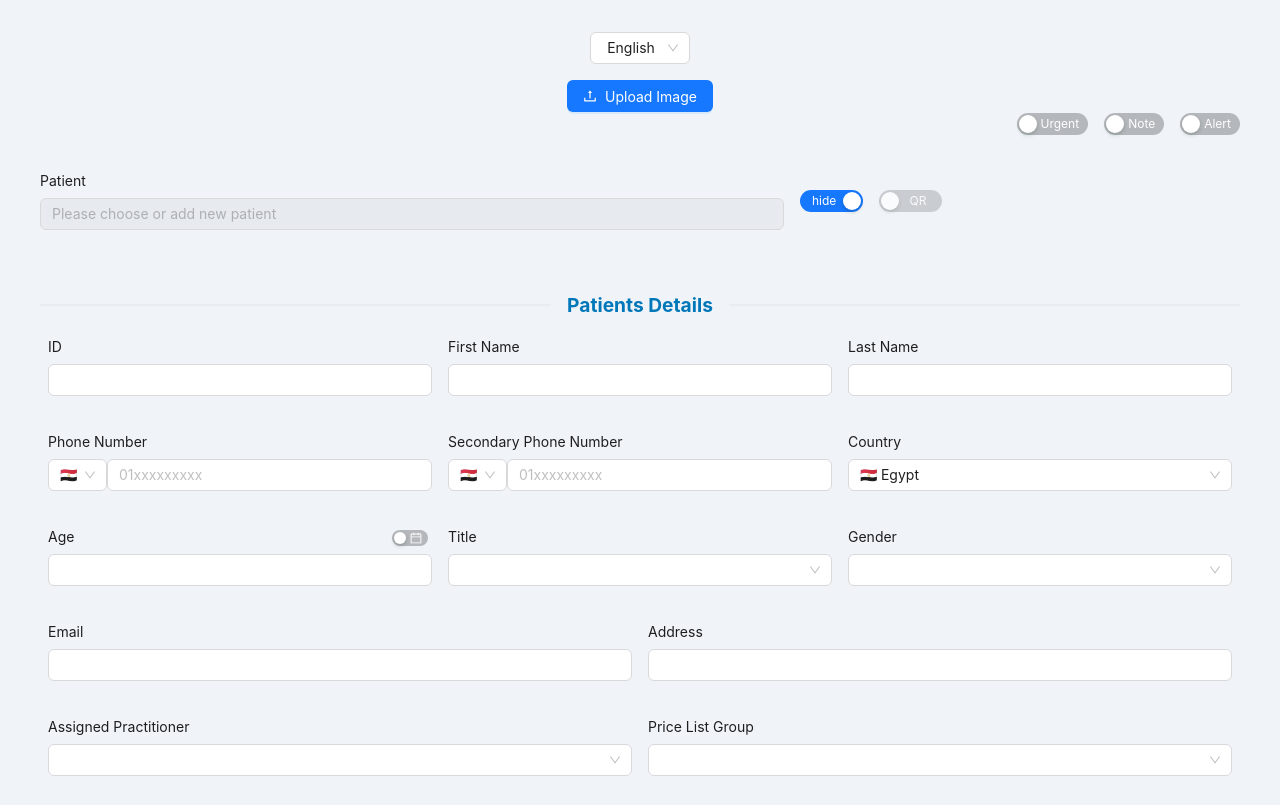
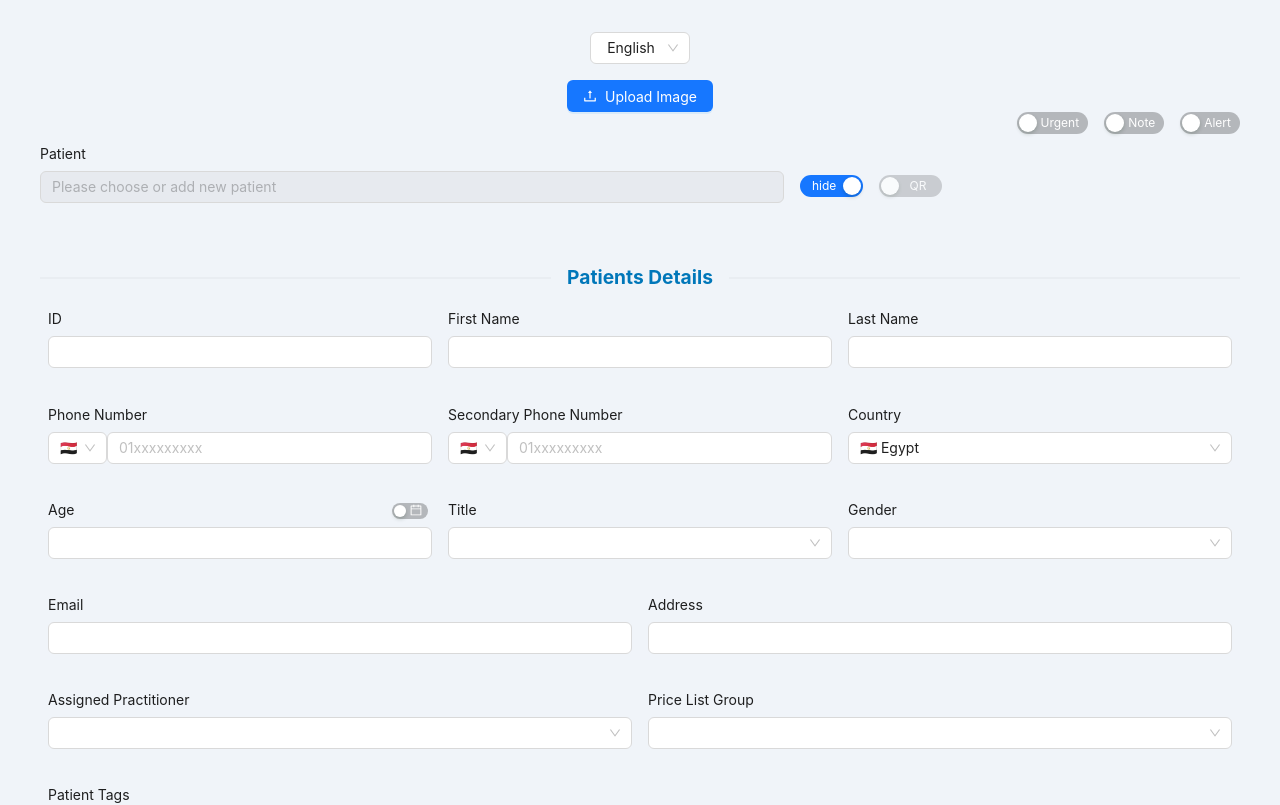
Before and after one commit to Ahmed-Elbessfy/add-patient-app, a React (Vite) app: page / in a window 1280 px wide. Shown: the top 805 px of the page. Built offline with nearby package versions, Linux system fonts and the light colour scheme.

Commit message:
align switch inputs vertically centered
- remove error messages for checkbox & switch.
No case requires error messages for these inputs &
pushes item up direction
- add margin bottom to switch to be exactly centered vertically

```diff
--- a/src/features/AddAppointmentFields/AddAppointmentFields.tsx
+++ b/src/features/AddAppointmentFields/AddAppointmentFields.tsx
@@ -120,7 +120,10 @@ const AddAppointmentFields: FC<GeneralFieldConfig> = (props) => {
       )}
 
       {/* To prevent doubling error messages in case of using dual field  */}
-      {fieldType !== "dualField" && <ErrorMsg error={error} />}
+      {/* No need to error message for switch & checkbox fields and take useless area  */}
+      {!["dualField", "switch", "checkbox"].includes(fieldType) && (
+        <ErrorMsg error={error} />
+      )}
     </div>
   );
 };
--- a/src/features/SwitchField/SwitchField.tsx
+++ b/src/features/SwitchField/SwitchField.tsx
@@ -27,6 +27,7 @@ const SwitchField: FC<FieldSwitchComponentProps> = (props) => {
         onChange={(checked: boolean) => {
           onChange(checked);
         }}
+        style={{ marginBottom: "9px" }} // center switch field vertically
       />
     </>
   );
```
